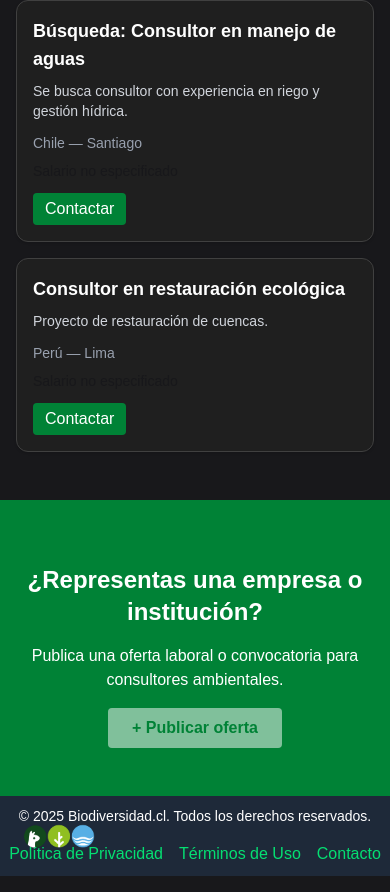
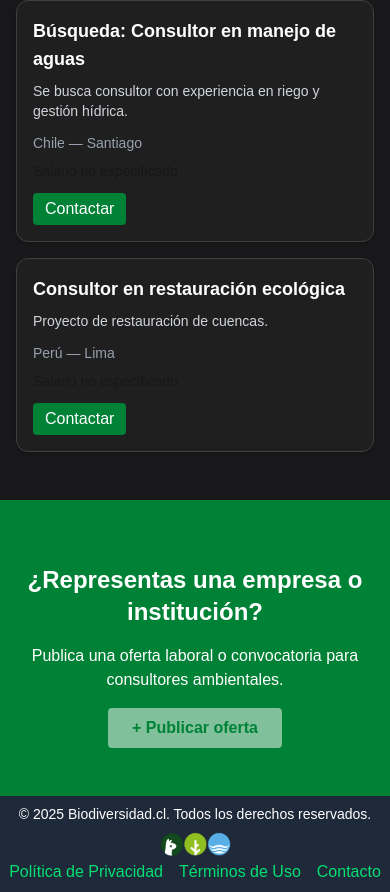
Before and after one commit to Language-Center-Chile/nextjs-bio2, a Next.js app: page /consultores in a window 390 px wide. Shown: the part 1700-2592 px from the top of the page. Built offline with nearby package versions, Linux system fonts and the light colour scheme; no server answers; the database is empty.

Commit message:
style(Footer): adjust layout and spacing for better responsiveness
Update footer component styling to improve centering on mobile and adjust margins. The changes include:
- Center content on mobile view
- Adjust margins for better spacing
- Fix minor styling inconsistencies

```diff
--- a/src/components/ui/Footer.tsx
+++ b/src/components/ui/Footer.tsx
@@ -3,7 +3,7 @@ import Image from 'next/image'
 export default function Footer() {
   return (
     <footer className="bg-gray-800 text-white py-6 relative">
-      <div className="container mx-auto px-4 flex items-center justify-between">
+      <div className="container mx-auto px-4 m-2 flex justify-center items-center md:justify-between">
         <Image
           src="/assets/Isotipo.png"
           alt="Isotipo Biodiversidad.cl"
@@ -11,11 +11,11 @@ export default function Footer() {
           height={256}
           quality={100}
           priority
-          className="h-8 md:h-12 lg:h-16 w-auto"
+          className="h-8  md:h-12 lg:h-16 w-auto"
         />
         <div className="absolute inset-0 flex flex-col items-center justify-center">
           <p className="text-sm">&copy; 2025 Biodiversidad.cl. Todos los derechos reservados.</p>
-          <div className="flex justify-center gap-4 mt-4">
+          <div className="flex justify-center gap-4 mt-9 md:mt-4">
             <a href="/privacy" className="text-green-400 hover:text-green-500 transition">Política de Privacidad</a>
             <a href="/terms" className="text-green-400 hover:text-green-500 transition">Términos de Uso</a>
             <a href="/contact" className="text-green-400 hover:text-green-500 transition">Contacto</a>
```
